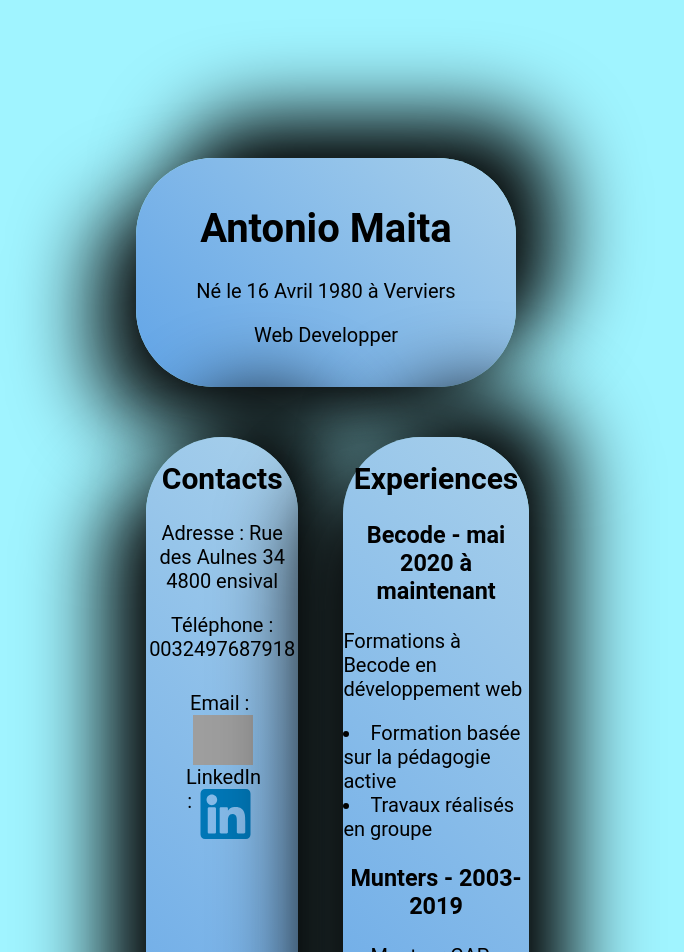
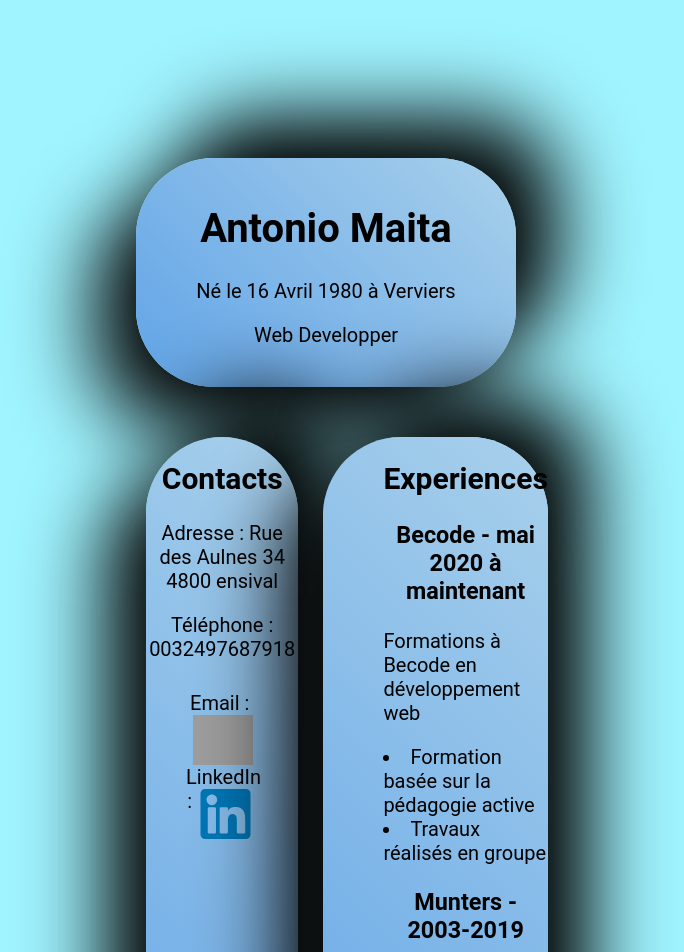
Before and after one commit to AntonioMaita/MyCv, a plain HTML site: page index.html in a window 1280 px wide. Shown: the top 952 px of the page, without its empty margins (314-998 px from the left). Drawn offline with Linux system fonts and the light colour scheme; grey boxes are pictures that could not be loaded.

Commit message:
Update styles.css

```diff
--- a/styles.css
+++ b/styles.css
@@ -106,7 +106,8 @@ img {
 	}
 
 .experiences {
-	margin-left: 20px;
+	padding-left: 60px;
+	padding-bottom: 10px ;
 	border-radius: 78px;
 	background: linear-gradient(225deg, #a8d0eb, #61a4e7);
 	box-shadow:  -41px 41px 82px #070707,
```
